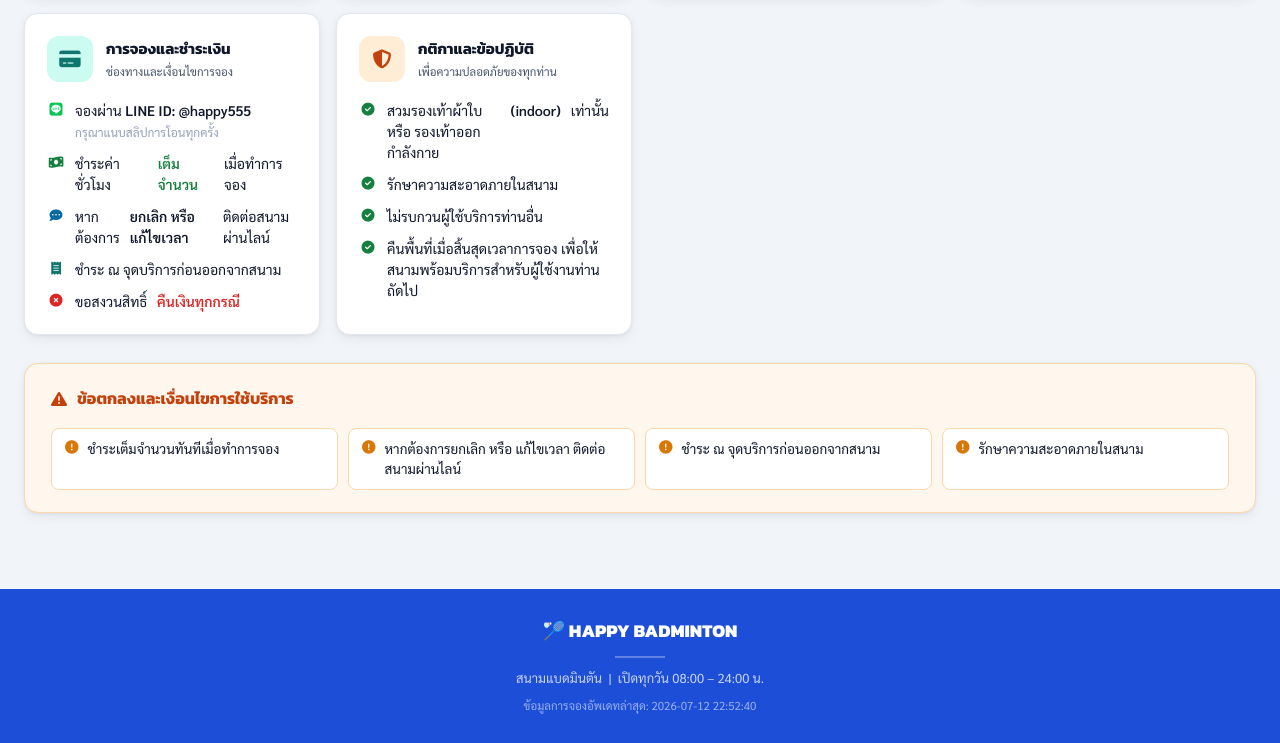
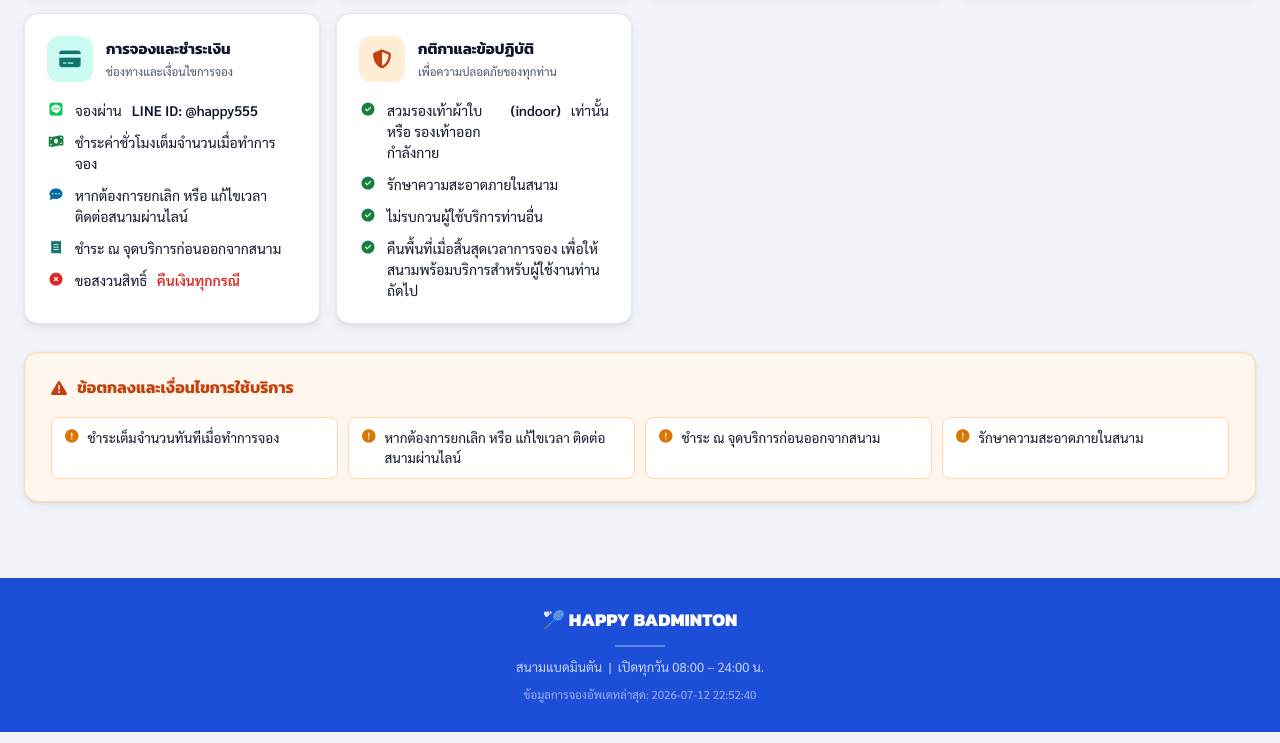
Before and after one commit to Nai937/Happy-badminton, a plain HTML site: page index.html in a window 1280 px wide. Shown: the part 1607-2350 px from the top of the page. Drawn offline with Linux system fonts and the light colour scheme.

Commit message:
อัพเดทหน้าเว็บ 2026-07-12 22:52

```diff
--- a/index.html
+++ b/index.html
@@ -763,15 +763,9 @@
                     </div>
                 </div>
                 <ul class="ilist">
-                    <li>
-                        <i class="fa-brands fa-line" style="color:#06C755"></i>
-                        <span>
-                            จองผ่าน <strong>LINE ID: @happy555</strong><br>
-                            <span style="font-size:12px;color:var(--text-dim)">กรุณาแนบสลิปการโอนทุกครั้ง</span>
-                        </span>
-                    </li>
-                    <li><i class="fas fa-money-bill-wave" style="color:#15803d"></i>ชำระค่าชั่วโมง <strong style="color:#15803d">เต็มจำนวน</strong> เมื่อทำการจอง</li>
-                    <li><i class="fas fa-comment-dots"    style="color:#0369a1"></i>หากต้องการ<strong>ยกเลิก หรือ แก้ไขเวลา</strong> ติดต่อสนามผ่านไลน์</li>
+                    <li><i class="fa-brands fa-line" style="color:#06C755"></i>จองผ่าน <strong>LINE ID: @happy555</strong></li>
+                    <li><i class="fas fa-money-bill-wave" style="color:#15803d"></i>ชำระค่าชั่วโมงเต็มจำนวนเมื่อทำการจอง</li>
+                    <li><i class="fas fa-comment-dots"    style="color:#0369a1"></i>หากต้องการยกเลิก หรือ แก้ไขเวลา ติดต่อสนามผ่านไลน์</li>
                     <li><i class="fas fa-receipt"         style="color:#0f766e"></i>ชำระ ณ จุดบริการก่อนออกจากสนาม</li>
                     <li><i class="fas fa-circle-xmark"    style="color:#dc2626"></i>ขอสงวนสิทธิ์ <strong style="color:#dc2626">คืนเงินทุกกรณี</strong></li>
                 </ul>
```
